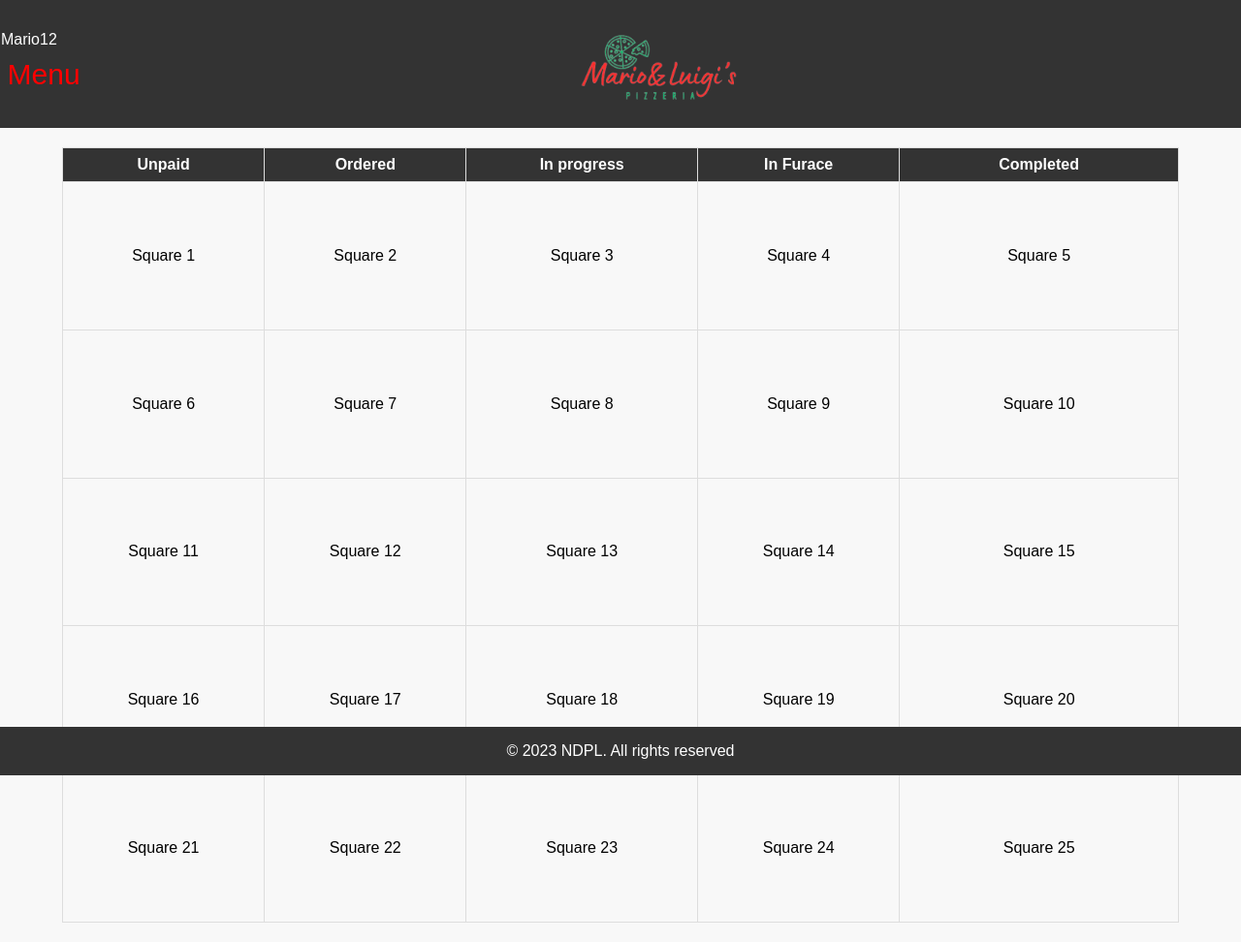
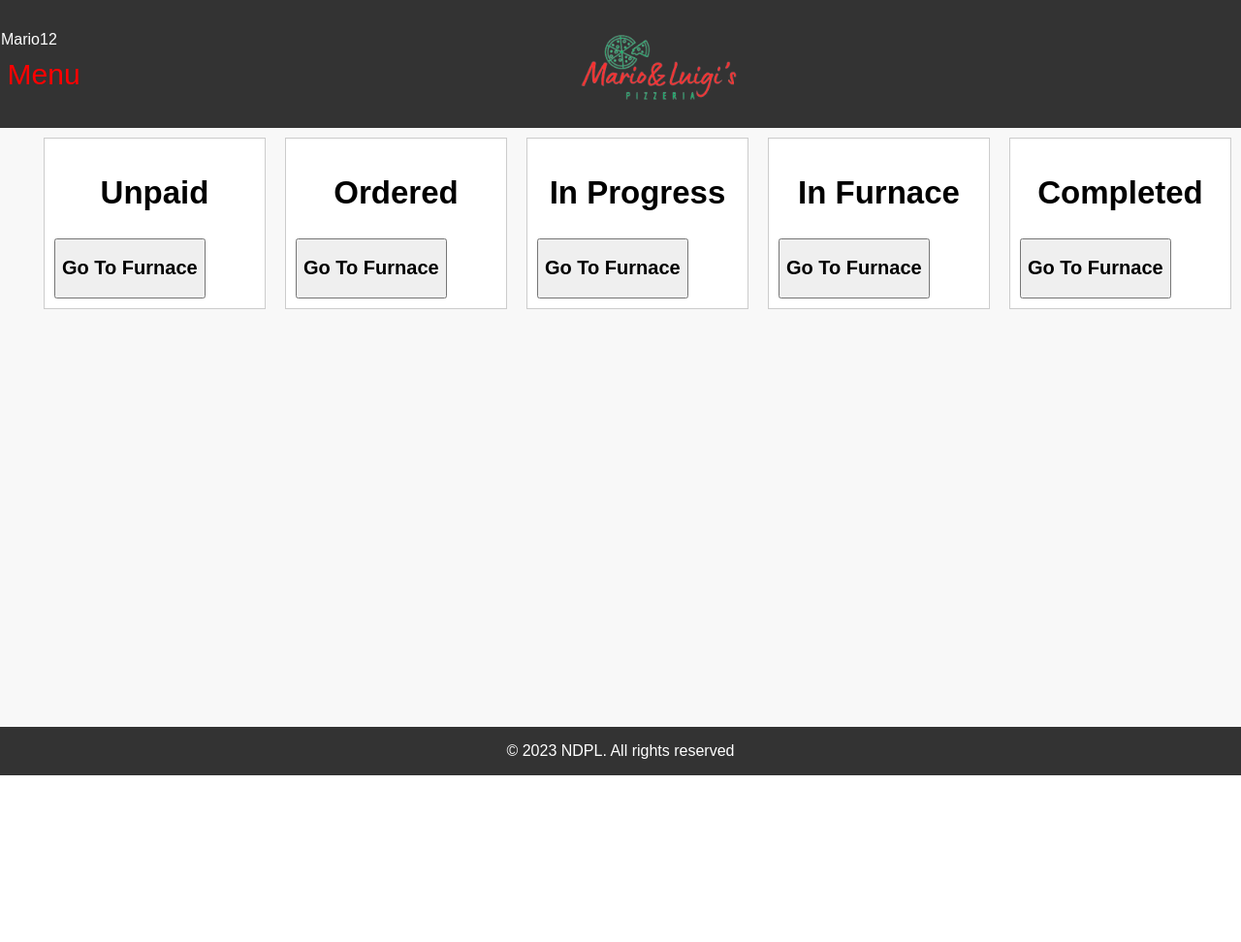
Before and after one commit to NikolaDakov/Group_Project_CB_16_NDPL, a Flask app: page /marioPage in a window 1280 px wide. Shown: the whole page at 97% size. After the commit the page ends 800 px from the top, so only its background shows below. Run offline with Flask 3, Linux system fonts and the light colour scheme.

```diff
--- a/static/css/marioPage.css
+++ b/static/css/marioPage.css
@@ -40,32 +40,28 @@ footer {
  }
 
 
- table {
-    width: 90%;
-    margin: 20px auto;
-    border-collapse: collapse;
-
-    height: calc(100% - 100px);
-    overflow-y: scroll;
-}
-.table {
-    height: 100vh;
-    overflow: hidden;
-  }
-
-th, td {
-    border: 1px solid #ddd;
-    padding: 8px;
-    text-align: center;
+.container {
+    display: flex;
+    position: relative;
+    padding-left: 35px;
+    margin-bottom: 12px;
+    cursor: pointer;
+    font-size: 22px;
+    -webkit-user-select: none;
+    -moz-user-select: none;
+    -ms-user-select: none;
+    user-select: none;
 }
 
-th {
-    background-color: #333;
-    color: #fff;
-}
 
-th:nth-child(5) {
-    width: 25%;
+.table {
+    border: 1px solid #ccc;
+    padding: 10px;
+    margin: 10px;
+    margin-right: 10px;
+    width: 20%;
+    height: 100%;
+    background-color: rgb(255, 255, 255);
 }
 
 header .menuButton {
--- a/templates/marioPage.html
+++ b/templates/marioPage.html
@@ -3,7 +3,7 @@
 <head>
     <meta charset="UTF-8">
     <title>Homepage</title>
-    <link rel="stylesheet" href="/static/css/marioPage.css">
+    <link rel="stylesheet" href="../static/css/marioPage.css">
 </head>
 <body>
   <header>
@@ -11,59 +11,50 @@
     <br>
     <a href="http://127.0.0.1:5000/MenuPage" class="menuButton">Menu</a>
 
-    <a href="http://127.0.0.1:5000/"><img src="/static/css/img/newimg.png" alt="logo" width="15%"></a>
+    <a href="http://127.0.0.1:5000/"><img src="../static/css/img/newimg.png" alt="logo" width="15%"></a>
   </header>
 
+  <div class="container">
+    <div class="table">
+        <h2><center>Unpaid</center></h2>
+        <ul class="order-list" id="in-progress-list">
 
-  <table class="table">
-    <thead>
-        <tr>
-            <th>Unpaid</th>
-            <th>Ordered</th>
-            <th>In progress</th>
-            <th>In Furace</th>
-            <th>Completed</th>
-        </tr>
-    </thead>
-    <tbody>
-        <tr>
-            <td>Square 1</td>
-            <td>Square 2</td>
-            <td>Square 3</td>
-            <td>Square 4</td>
-            <td>Square 5</td>
-        </tr>
-        <tr>
-            <td>Square 6</td>
-            <td>Square 7</td>
-            <td>Square 8</td>
-            <td>Square 9</td>
-            <td>Square 10</td>
-        </tr>
-        <tr>
-            <td>Square 11</td>
-            <td>Square 12</td>
-            <td>Square 13</td>
-            <td>Square 14</td>
-            <td>Square 15</td>
-        </tr>
-        <tr>
-            <td>Square 16</td>
-            <td>Square 17</td>
-            <td>Square 18</td>
-            <td>Square 19</td>
-            <td>Square 20</td>
-        </tr>
-        <tr>
-            <td>Square 21</td>
-            <td>Square 22</td>
-            <td>Square 23</td>
-            <td>Square 24</td>
-            <td>Square 25</td>
-        </tr>
-    </tbody>
-</table>
+        </ul>
+        <button id="go-to-furnace-button"><h2>Go To Furnace</2h></button>
+    </div>
 
+    <div class="table">
+        <h2><center>Ordered</center></h2>
+        <ul class="order-list" id="in-progress-list">
+
+        </ul>
+        <button id="go-to-furnace-button"><h2>Go To Furnace</2h></button>
+    </div>
+
+    <div class="table">
+        <h2><center>In Progress</center></h2>
+        <ul class="order-list" id="in-progress-list">
+
+        </ul>
+        <button id="go-to-furnace-button"><h2>Go To Furnace</2h></button>
+    </div>
+
+    <div class="table">
+        <h2><center>In Furnace</center></h2>
+        <ul class="order-list" id="in-progress-list">
+
+        </ul>
+        <button id="go-to-furnace-button"><h2>Go To Furnace</2h></button>
+    </div>
+
+    <div class="table">
+        <h2><center>Completed</center></h2>
+        <ul class="order-list" id="in-progress-list">
+
+        </ul>
+        <button id="go-to-furnace-button"><h2>Go To Furnace</2h></button>
+    </div>
+</div>
 
 <footer>
     <p>&copy; 2023 NDPL. All rights reserved</p>
```
